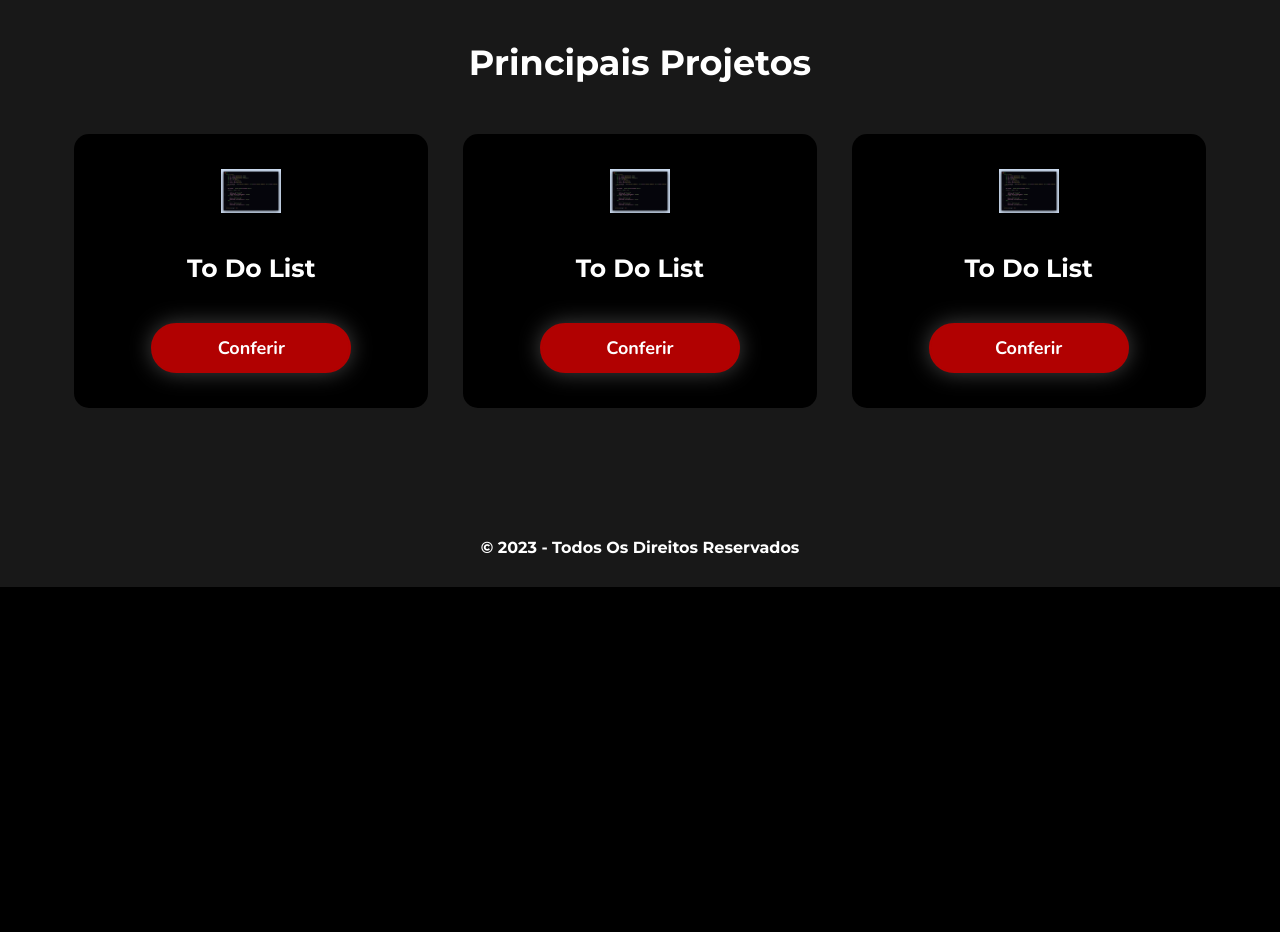
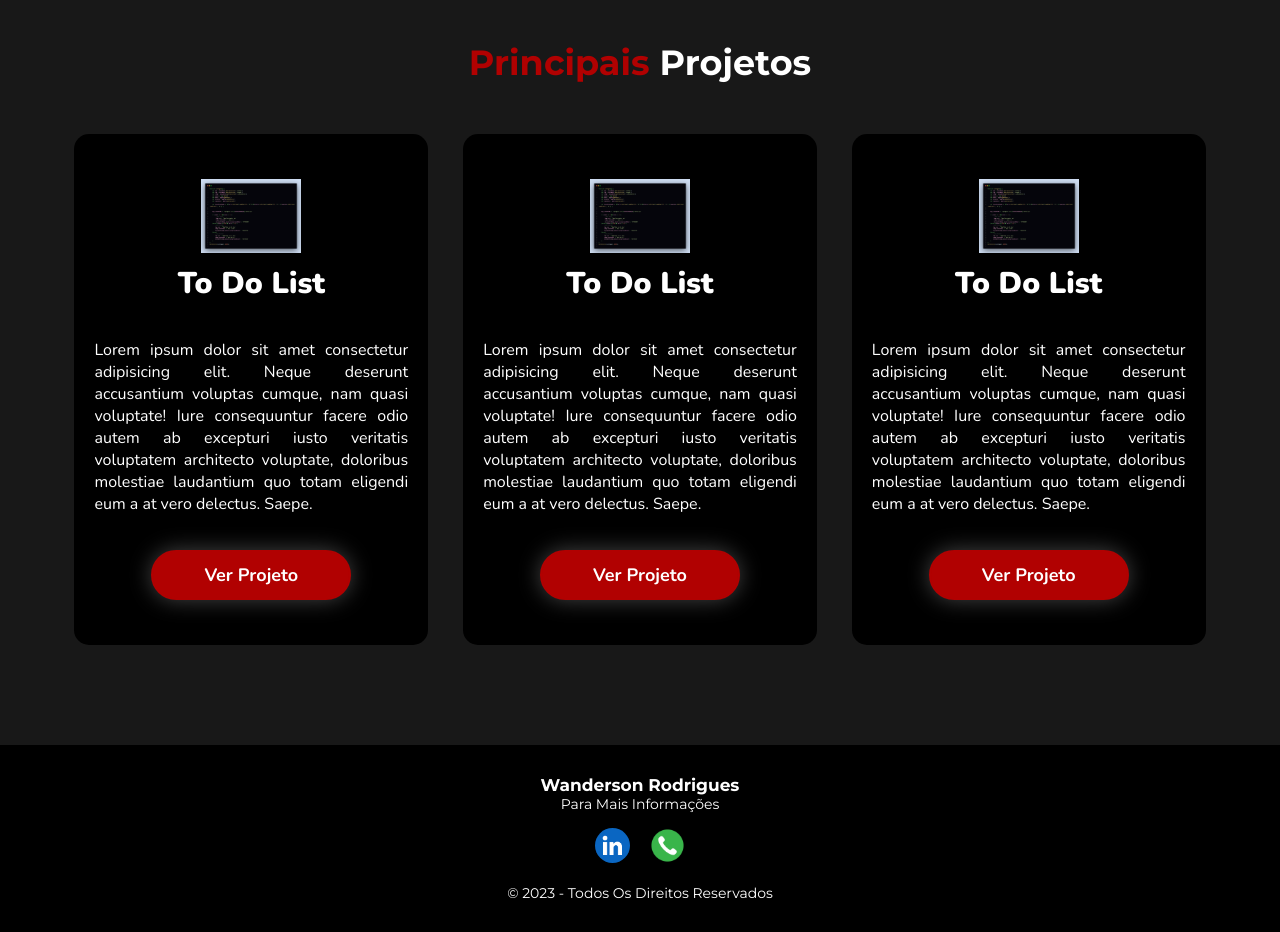
Before and after one commit to wandersonrodriguespro/_code_portifolio, a plain HTML site: page site_portifolio/index.html in a window 1280 px wide. Shown: the part 1180-2112 px from the top of the page. Before the commit the page ends 1767 px from the top, so only its background shows below. Drawn offline with nearby package versions, Linux system fonts and the light colour scheme.

Commit message:
inclusão e correção do footer

```diff
--- a/site_portifolio/css/style.css
+++ b/site_portifolio/css/style.css
@@ -190,61 +190,77 @@ button {
     cursor: pointer;
     box-shadow: 0 0 22px rgb(109 109 109 / 62%);
 }
-.btn_contato button:hover{
+
+button:hover {
     color: var(--cor03);
     background-color: var(--cor01);
     border: 2px solid var(--cor04);
     transition: .5s;
 }
 
-.projetos{
+.projetos {
     background-color: var(--cor02);
     text-align: center;
     padding: 50px 3%;
 
 }
-.projetos h2{
-    color: var(--cor03);
-    font-size: 35px ;
+.projetos h2 span{
+    color: var(--cor04);
+    font-size: 35px;
     font-weight: 700;
     font-family: var(--montserrat);
 }
 
-.main_projetos{
+.projetos h2 {
+    color: var(--cor03);
+    font-size: 35px;
+    font-weight: 700;
+    font-family: var(--montserrat);
+}
+
+.main_projetos {
     padding: 50px 3%;
     display: flex;
     justify-content: space-around;
     gap: 35px;
 }
 
-.projeto_todoList{
+.projeto_todoList {
     background-color: var(--cor01);
     color: var(--cor03);
     width: 33%;
     min-height: 200px;
     display: flex;
-    gap: 40px;
     flex-direction: column;
     justify-content: space-around;
     border-radius: 15px;
-    padding: 35px 0;
+    padding: 45px 0;
 }
 
-.projeto_todoList img{
-    width: 60px;
+.projeto_todoList img {
+    width: 100px;
     margin: 0 auto;
 }
 
-.projeto_todoList h3{
-    font-family: var(--montserrat);
-    font-size: 25px;
-    font-weight: 700;
+.projeto_todoList h3 {
+    font-family: var(--nunito);
+    font-size: 30px;
+    font-weight: 900;
+    margin-top: 10px;
 
 }
-.projeto_todoList button{
+
+.projeto_todoList p {
+    font-size: 16px;
+    text-align: justify;
+    margin: 35px 20px;
+}
+
+.projeto_todoList button {
     margin: 0 auto;
 }
-.main_projetos a{
+
+.main_projetos a {
     color: var(--cor03);
     text-decoration: none;
     font-size: 18px;
@@ -253,15 +269,30 @@ button {
 
 
 
-footer{
+footer {
     text-align: center;
     color: var(--cor03);
-    background-color: var(--cor02);
+    background-color: var(--cor01);
     padding: 30px 3%;
 }
-footer h2{
+footer h5{
+    font-size: 17px;
     font-family: var(--montserrat);
-    font-size: 16px;
+}
+footer p{
+    font-family: var(--montserrat);
+    font-size: 14px;
+}
+.social{
+    display: flex;
+    justify-content: center;
+    padding: 15px 0;
+    gap: 20px;
+}
+.social img{
+    width: 35px;
+    border-radius: 50%;
+
 }
 
 /*  Animação  */
--- a/site_portifolio/index.html
+++ b/site_portifolio/index.html
@@ -64,34 +64,61 @@
 
     <section class="projetos">
 
-        <h2>Principais Projetos</h2>
+        <h2><span>Principais</span> Projetos</h2>
 
         <div class="main_projetos">
 
             <div class="projeto_todoList">
                 <img src="img/js ex 14- code relogio.png" alt="">
                 <h3>To Do List</h3>
-                <button><a href="https://wandersonhrodrigues.github.io/_code_portifolio/projetos_portifolio/to_do_list/" target="_blank">Conferir</a></button>
+                <p>
+                    Lorem ipsum dolor sit amet consectetur adipisicing elit. Neque deserunt accusantium voluptas cumque,
+                    nam quasi voluptate! Iure consequuntur facere odio autem ab excepturi iusto veritatis voluptatem
+                    architecto voluptate, doloribus molestiae laudantium quo totam eligendi eum a at vero delectus.
+                    Saepe.
+                </p>
+                <button><a href="https://wandersonhrodrigues.github.io/_code_portifolio/projetos_portifolio/to_do_list/"
+                        target="_blank">Ver Projeto</a></button>
             </div><!--  projeto_todoList  -->
 
             <div class="projeto_todoList">
                 <img src="img/js ex 14- code relogio.png" alt="">
                 <h3>To Do List</h3>
-                <button><a href="https://wandersonhrodrigues.github.io/_code_portifolio/projetos_portifolio/to_do_list/" target="_blank">Conferir</a></button>
+                <p>
+                    Lorem ipsum dolor sit amet consectetur adipisicing elit. Neque deserunt accusantium voluptas cumque,
+                    nam quasi voluptate! Iure consequuntur facere odio autem ab excepturi iusto veritatis voluptatem
+                    architecto voluptate, doloribus molestiae laudantium quo totam eligendi eum a at vero delectus.
+                    Saepe.
+                </p>
+                <button><a href="https://wandersonhrodrigues.github.io/_code_portifolio/projetos_portifolio/to_do_list/"
+                        target="_blank">Ver Projeto</a></button>
             </div><!--  projeto_todoList  -->
 
             <div class="projeto_todoList">
                 <img src="img/js ex 14- code relogio.png" alt="">
                 <h3>To Do List</h3>
-                <button><a href="https://wandersonhrodrigues.github.io/_code_portifolio/projetos_portifolio/to_do_list/" target="_blank">Conferir</a></button>
+                <p>
+                    Lorem ipsum dolor sit amet consectetur adipisicing elit. Neque deserunt accusantium voluptas cumque,
+                    nam quasi voluptate! Iure consequuntur facere odio autem ab excepturi iusto veritatis voluptatem
+                    architecto voluptate, doloribus molestiae laudantium quo totam eligendi eum a at vero delectus.
+                    Saepe.
+                </p>
+                <button><a href="https://wandersonhrodrigues.github.io/_code_portifolio/projetos_portifolio/to_do_list/"
+                        target="_blank">Ver Projeto</a></button>
             </div><!--  projeto_todoList  -->
 
         </div><!--  main_projetos -->
     </section><!--  projeto   -->
 
+    <footer>
+        <h5>Wanderson Rodrigues</h5>
+        <p>Para Mais Informações</p>
 
-    <footer>
-        <h2>© 2023 - Todos Os Direitos Reservados</h2>
+        <div class="social">
+            <a href=""><img src="img/linkedin.png" alt="linkedin"></a>
+            <a href=""><img src="img/telefone.png" alt=""></a>
+        </div>
+        <p>© 2023 - Todos Os Direitos Reservados</p>
     </footer>
 </body>
 <script src="js/script.js"></script>
```
Also changed, not shown: site_portifolio/img/linkedin.png (added), site_portifolio/img/telefone.png (added).
